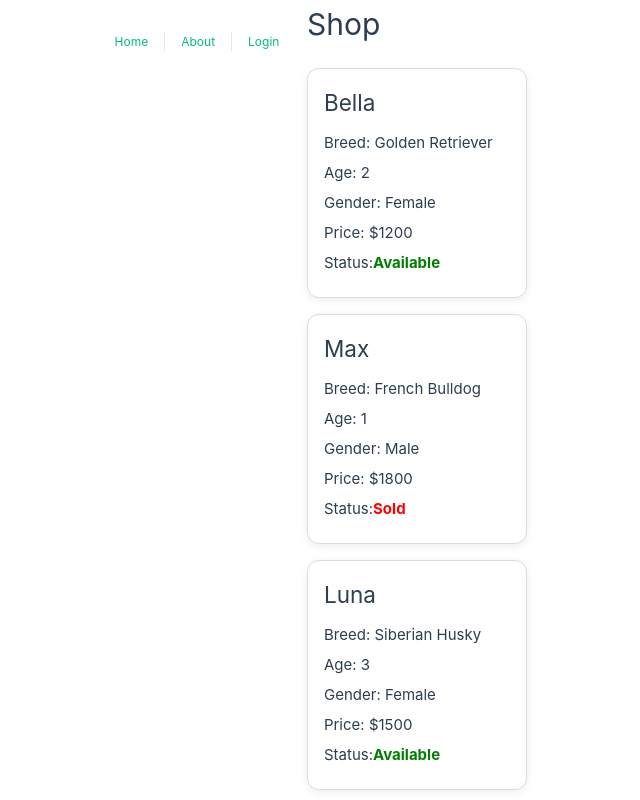
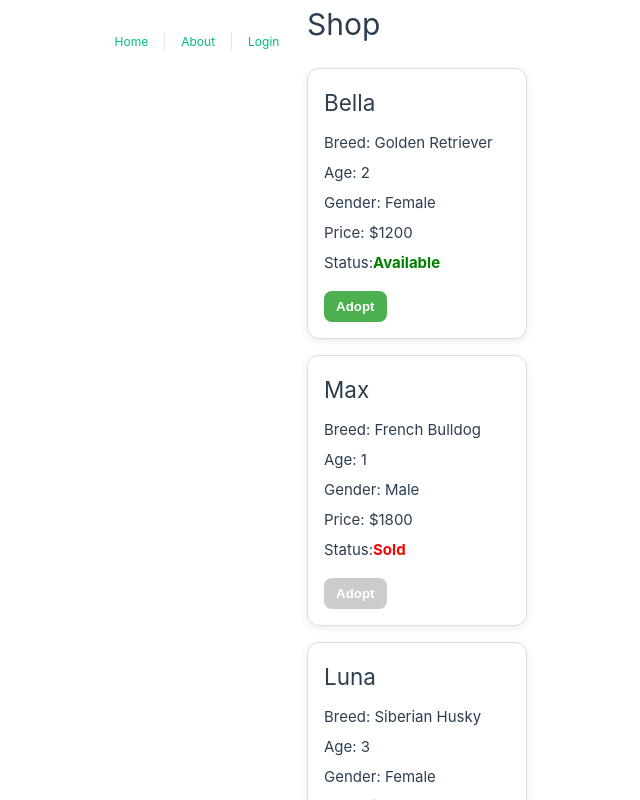
Before and after one commit to staten-island-tech/vue-supabase-project-omny-card, a Vue app in the folder pet_shop/: page /pets in a window 1280 px wide. Shown: the top 800 px of the page, without its empty margins (333-973 px from the left). Built offline with nearby package versions, Linux system fonts and the light colour scheme.

Commit message:
Update pets.vue

```diff
--- a/pet_shop/src/views/pets.vue
+++ b/pet_shop/src/views/pets.vue
@@ -12,6 +12,7 @@
             <p><strong>Age:</strong> {{ pet.age }}</p>
             <p><strong>Gender:</strong> {{ pet.gender }}</p>
             <p><strong>Price:</strong> ${{ pet.price }}</p>
+
             <p>
               <strong>Status:</strong>
               <span :class="pet.status.toLowerCase()">
@@ -19,6 +20,15 @@
               </span>
             </p>
           </div>
+
+          <!-- ADOPT BUTTON -->
+          <button
+            class="adopt-btn"
+            :disabled="pet.status !== 'Available'"
+            @click="adoptPet(pet.id)"
+          >
+            Adopt
+          </button>
         </div>
       </div>
     </div>
@@ -128,6 +138,15 @@ const pets = [
     },
   ],
 ]
+
+// ADOPT FUNCTION
+function adoptPet(id) {
+  const pet = pets[0].find((p) => p.id === id)
+
+  if (pet && pet.status === 'Available') {
+    pet.status = 'Adopted'
+  }
+}
 </script>
 
 <style scoped>
@@ -144,11 +163,6 @@ const pets = [
   padding: 16px;
   background: white;
   box-shadow: 0 2px 8px rgba(0, 0, 0, 0.08);
-  transition: transform 0.2s ease;
-}
-
-.card:hover {
-  transform: translateY(-4px);
 }
 
 .name {
@@ -157,6 +171,23 @@ const pets = [
 
 .info p {
   margin: 6px 0;
+}
+
+/* Button */
+.adopt-btn {
+  margin-top: 10px;
+  padding: 8px 12px;
+  border: none;
+  border-radius: 8px;
+  cursor: pointer;
+  background: #4caf50;
+  color: white;
+  font-weight: bold;
+}
+
+.adopt-btn:disabled {
+  background: #ccc;
+  cursor: not-allowed;
 }
 
 .available {
@@ -173,4 +204,9 @@ const pets = [
   color: orange;
   font-weight: bold;
 }
+
+.adopted {
+  color: blue;
+  font-weight: bold;
+}
 </style>
```
